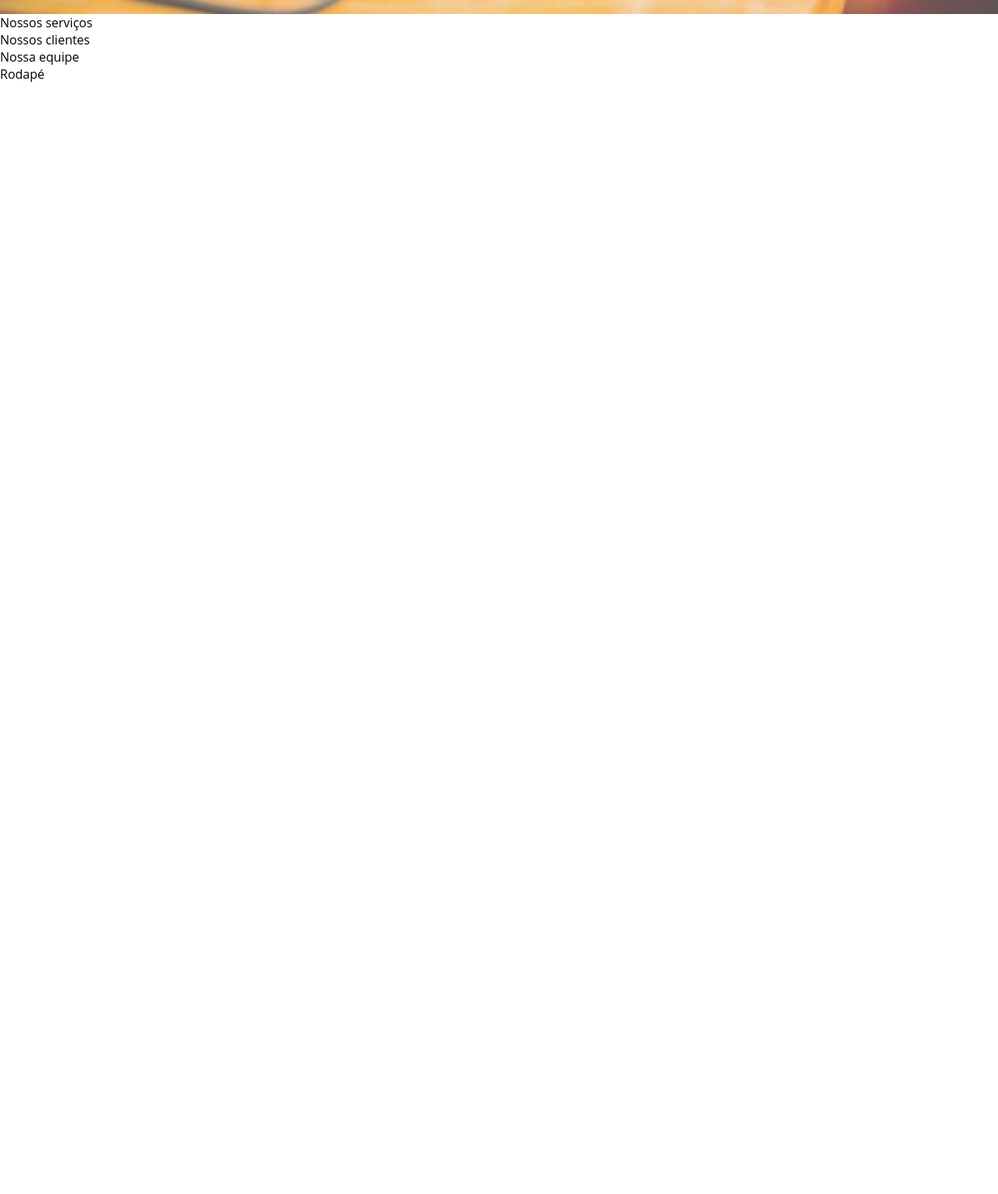
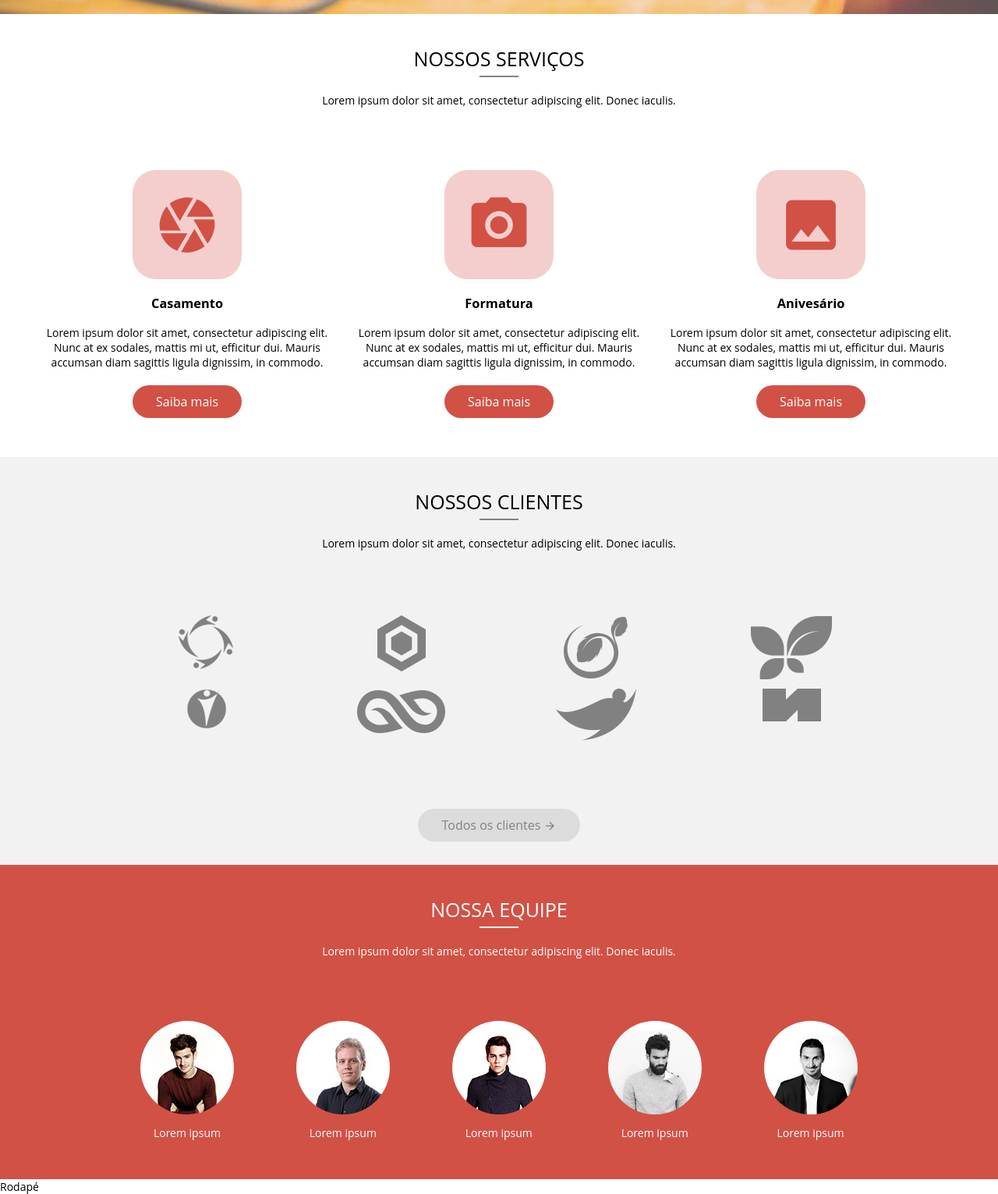
Before and after one commit to renatoabreu14/studio_fotografico, a plain HTML site: page index.html in a window 1280 px wide. Shown: the part 642-2173 px from the top of the page at 78% size. Before the commit the page ends 800 px from the top, so only its background shows below. Drawn offline with Linux system fonts and the light colour scheme.

Commit message:
Aula dia: 22/12/2020

```diff
--- /dev/null
+++ b/css/buttons.css
@@ -0,0 +1,12 @@
+.btn{
+    background-color: rgb(209, 81, 69);
+    color: white;
+    display: inline-block;
+    border-radius: 30px;
+    padding: 10px 30px;
+    font-size: 16px;
+    transition: ease .5s, all;
+}
+.btn:hover{
+    background-color: rgb(209, 50, 69);
+}
--- /dev/null
+++ b/css/icons.css
@@ -0,0 +1,25 @@
+.icon-container{
+    display: inline-block;
+    width: 140px;
+    height: 140px;
+    background: #f3cecc;
+    border-radius: 30px;
+    position: relative;
+}
+
+.icon-container .material-icons{
+    display: block;
+    font-size: 85px;
+    color: rgb(209, 81, 69);
+    position: absolute;
+    top: 50%;
+    left: 50%;
+    transform: translate(-50%, -50%);
+    cursor: default;
+}
+
+.img-box-round{
+    display: inline-block;
+    border-radius: 100%;
+    overflow: hidden;
+}
--- /dev/null
+++ b/css/reset.css
@@ -0,0 +1,14 @@
+*{
+    box-sizing: border-box;
+}
+a{
+    text-decoration: none;
+}
+body{
+    margin: 0;
+    padding: 0;
+    font-size: 14px;
+}
+p{
+    margin: 10px 0 20px 0;
+}
--- a/css/style.css
+++ b/css/style.css
@@ -1,10 +1,12 @@
-*{
-    box-sizing: border-box;
-}
+@import url("reset.css");
+@import url("grid.css");
+@import url("buttons.css");
+@import url("icons.css");
+@import url("tipograph.css");
+
+
 body{
     font-family: 'Open sans', sans-serif;
-    margin: 0;
-    padding: 0;
 }
 #header{
     background: url("../images/home.jpg") no-repeat;
@@ -15,21 +17,11 @@ body{
     position: relative;
     padding-top: 30px;
 }
-a{
-    text-decoration: none;
-}
+
 #header img{
     text-shadow: 5px 5px white;
 }
-#header .btn{
-    background-color: rgb(209, 81, 69);
-    border-radius: 30px;
-    padding: 10px 30px;
-    font-size: 16px;
-}
-#header .btn:hover{
-    background-color: rgb(209, 50, 69);
-}
+
 #header nav a{
     text-decoration: none;
     display: inline-block;
@@ -65,3 +57,45 @@ a{
     transform: translate(0, -50%);
     text-align: center;
 }
+
+#team, #customers, #our-services{
+    text-align: center;
+    padding: 30px 0 30px 0;
+}
+
+#customers{
+    background-color: rgb(242, 242, 242);
+}
+
+#customers .btn{
+    margin-top: 80px;
+    background-color: rgb(220, 220, 220);
+    color: rgb(130, 130, 130);
+}
+ #customers .btn:hover{
+     background-color: rgb(130, 130, 130);
+     color: rgb(220, 220, 220);
+ }
+
+ #customers .btn .material-icons{
+     vertical-align: middle;
+     font-size: 16px;
+ }
+
+ #customers .container{
+     max-width: 1000px;
+ }
+
+ #team{
+     background-color: rgb(209, 81, 69);
+     color: white;
+ }
+
+ #team .img-box-round{
+     width: 120px;
+     height: 120px;
+ }
+
+ #team h2:after{
+     background-color: white;
+ }
--- /dev/null
+++ b/css/tipograph.css
@@ -0,0 +1,19 @@
+h2{
+    text-transform: uppercase;
+    font-weight: normal;
+    text-align: center;
+    font-size: 25px;
+    margin: 10px 0 20px 0;
+}
+
+h2:after{
+    content: '';
+    display: block;
+    background-color: rgb(130, 130, 130);
+    margin: 5px auto 0 auto;
+    width: 50px;
+    height: 2px;
+}
+.subtitle{
+    margin-bottom: 80px;
+}
--- a/index.html
+++ b/index.html
@@ -3,7 +3,7 @@
 <head>
     <meta charset="UTF-8">
     <title>Studio Fotográfico do 4o período</title>
-    <link rel="stylesheet" href="css/grid.css">
+    <link href="https://fonts.googleapis.com/css2?family=Material+Icons" rel="stylesheet">
     <link rel="stylesheet" href="css/style.css">
 </head>
 <body>
@@ -32,9 +32,89 @@
         </div>
     </header>
     <main>
-        <section>Nossos serviços</section>
-        <section>Nossos clientes</section>
-        <section>Nossa equipe</section>
+        <section id="our-services">
+            <h2>Nossos serviços</h2>
+            <p class="subtitle">Lorem ipsum dolor sit amet, consectetur adipiscing elit. Donec iaculis.</p>
+            <div class="container">
+                <div class="row">
+                    <div class="col col-desktop-4">
+                        <div class="icon-container">
+                            <i class="material-icons">camera</i>
+                        </div>
+                        <h3>Casamento</h3>
+                        <p>Lorem ipsum dolor sit amet, consectetur adipiscing elit. Nunc at ex sodales, mattis mi ut, efficitur dui. Mauris accumsan diam sagittis ligula dignissim, in commodo.</p>
+                        <p><a href="#" class="btn">Saiba mais</a></p>
+                    </div>
+                    <div class="col col-desktop-4">
+                        <div class="icon-container">
+                            <i class="material-icons">camera_alt</i>
+                        </div>
+                        <h3>Formatura</h3>
+                        <p>Lorem ipsum dolor sit amet, consectetur adipiscing elit. Nunc at ex sodales, mattis mi ut, efficitur dui. Mauris accumsan diam sagittis ligula dignissim, in commodo.</p>
+                        <p><a href="#" class="btn">Saiba mais</a></p>
+                    </div>
+                    <div class="col col-desktop-4">
+                        <div class="icon-container">
+                            <i class="material-icons">photo</i>
+                        </div>
+                        <h3>Anivesário</h3>
+                        <p>Lorem ipsum dolor sit amet, consectetur adipiscing elit. Nunc at ex sodales, mattis mi ut, efficitur dui. Mauris accumsan diam sagittis ligula dignissim, in commodo.</p>
+                        <p><a href="#" class="btn">Saiba mais</a></p>
+                    </div>
+                </div>
+            </div>
+        </section>
+        <section id="customers">
+            <h2>Nossos clientes</h2>
+            <p class="subtitle">Lorem ipsum dolor sit amet, consectetur adipiscing elit. Donec iaculis.</p>
+            <div class="container">
+                <div class="row">
+                    <div class="col col-desktop-3"><img src="images/clientes/icon1.png" alt=""></div>
+                    <div class="col col-desktop-3"><img src="images/clientes/icon2.png" alt=""></div>
+                    <div class="col col-desktop-3"><img src="images/clientes/icon3.png" alt=""></div>
+                    <div class="col col-desktop-3"><img src="images/clientes/icon4.png" alt=""></div>
+                </div>
+                <div class="row">
+                    <div class="col col-desktop-3"><img src="images/clientes/icon5.png" alt=""></div>
+                    <div class="col col-desktop-3"><img src="images/clientes/icon6.png" alt=""></div>
+                    <div class="col col-desktop-3"><img src="images/clientes/icon7.png" alt=""></div>
+                    <div class="col col-desktop-3"><img src="images/clientes/icon8.png" alt=""></div>
+                </div>
+                <div class="row">
+                    <div class="col col-desktop-12">
+                        <a href="#" class="btn">Todos os clientes <i class="material-icons">arrow_forward</i></a>
+                    </div>
+                </div>
+            </div>
+        </section>
+        <section id="team">
+            <h2>Nossa equipe</h2>
+            <p class="subtitle">Lorem ipsum dolor sit amet, consectetur adipiscing elit. Donec iaculis.</p>
+            <div class="container">
+                <div class="row">
+                    <div class="col col-offset-desktop-1 col-desktop-2">
+                        <div class="img-box-round"><img src="images/team/team1.jpg" alt=""></div>
+                        <p class="img-box-label">Lorem ipsum</p>
+                    </div>
+                    <div class="col col-desktop-2">
+                        <div class="img-box-round"><img src="images/team/team2.jpg" alt=""></div>
+                        <p class="img-box-label">Lorem ipsum</p>
+                    </div>
+                    <div class="col col-desktop-2">
+                        <div class="img-box-round"><img src="images/team/team3.jpg" alt=""></div>
+                        <p class="img-box-label">Lorem ipsum</p>
+                    </div>
+                    <div class="col col-desktop-2">
+                        <div class="img-box-round"><img src="images/team/team4.jpg" alt=""></div>
+                        <p class="img-box-label">Lorem ipsum</p>
+                    </div>
+                    <div class="col col-desktop-2">
+                        <div class="img-box-round"><img src="images/team/team5.jpg" alt=""></div>
+                        <p class="img-box-label">Lorem ipsum</p>
+                    </div>
+                </div>
+            </div>
+        </section>
     </main>
     <footer>
         Rodapé
```
Also changed, not shown: images/clientes/icon1.png (added), images/clientes/icon2.png (added), images/clientes/icon3.png (added), images/clientes/icon4.png (added), images/clientes/icon5.png (added), images/clientes/icon6.png (added), images/clientes/icon7.png (added), images/clientes/icon8.png (added), images/team/team1.jpg (added), images/team/team2.jpg (added), images/team/team3.jpg (added), images/team/team4.jpg (added), images/team/team5.jpg (added).
